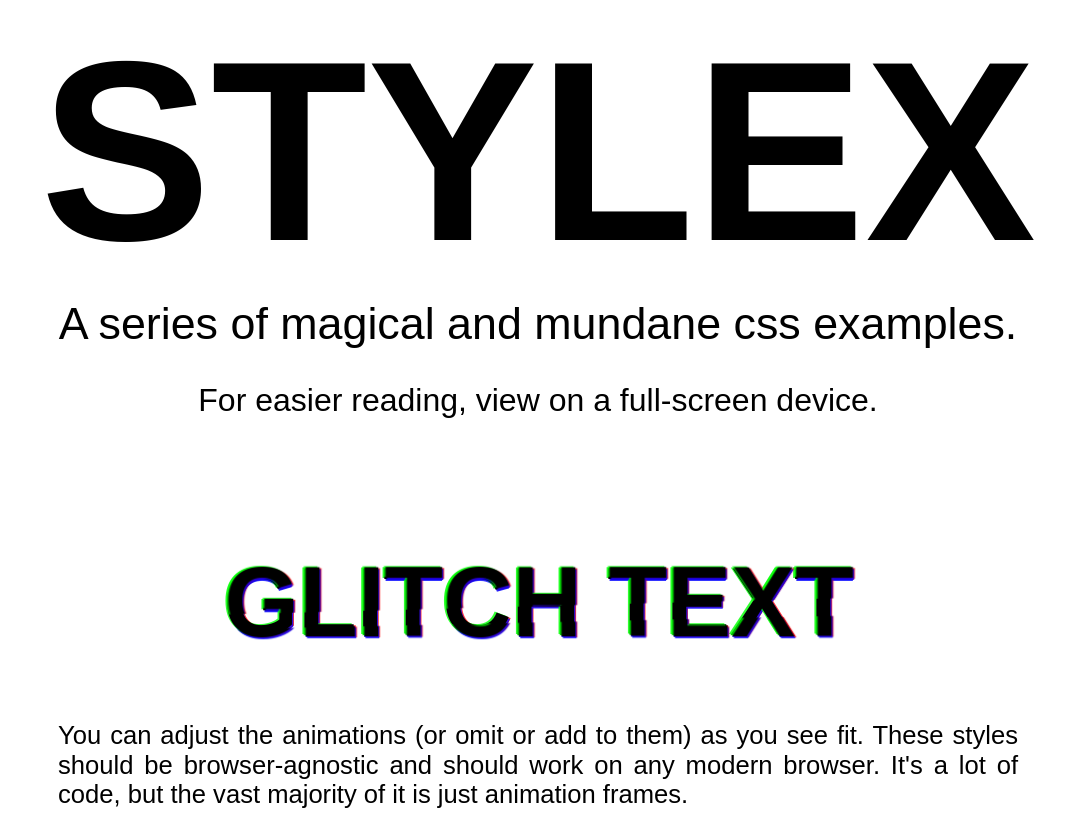
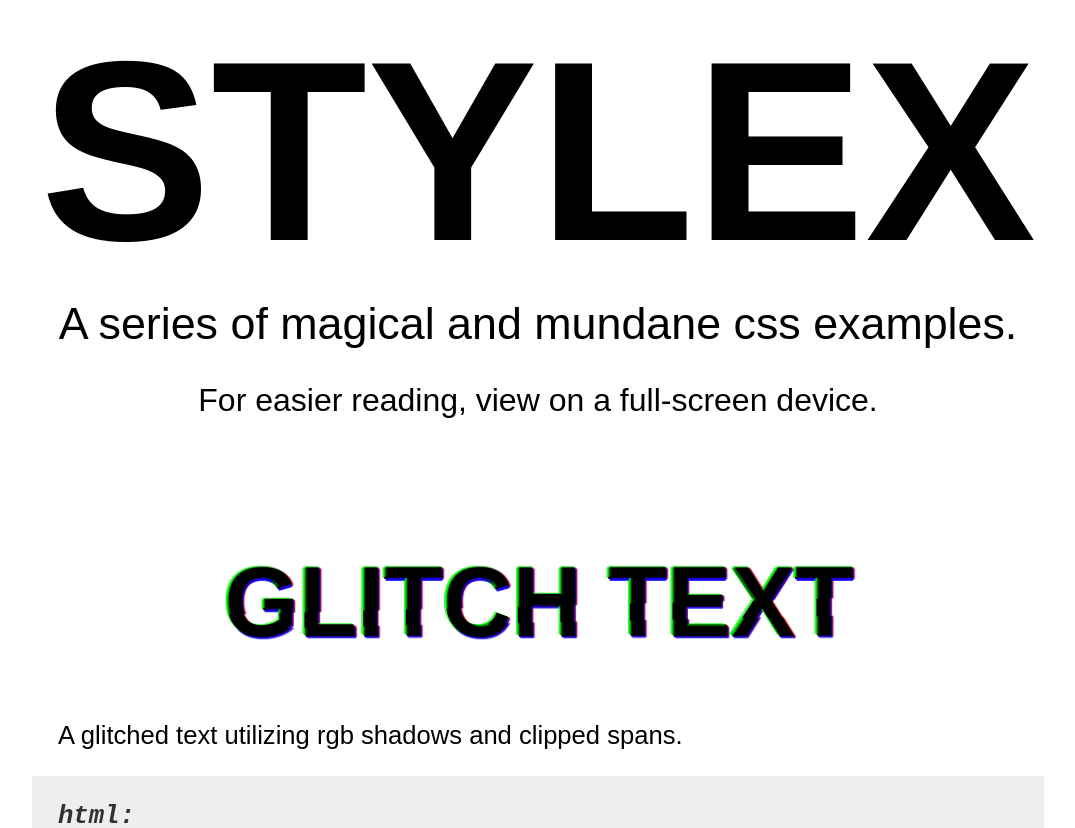
Before and after one commit to technicaldebtgames/stylex, a React (Create React App) app: page / in a window 1280 px wide. Shown: the part 124-952 px from the top of the page, without its empty margins (102-1177 px from the left). Built offline with nearby package versions, Linux system fonts and the light colour scheme.

Commit message:
:speech_balloon: Changed descriptions of examples

```diff
--- a/src/components/MainContent.js
+++ b/src/components/MainContent.js
@@ -21,7 +21,7 @@ function MainContent() {
           <div className='content-display'>
             <h1 className='glitch'><span aria-hidden='true'>Glitch text</span>Glitch text<span aria-hidden='true'>Glitch text</span></h1>
           </div>
-          <p className='content-p'>You can adjust the animations (or omit or add to them) as you see fit. These styles should be browser-agnostic and should work on any modern browser. It's a lot of code, but the vast majority of it is just animation frames.</p>
+          <p className='content-p'>A glitched text utilizing rgb shadows and clipped spans.</p>
           <code className='content-code'>
             <b><i>html:</i></b><br/><br/>
             &#60;h1 className='glitch'&#62;<br/>&nbsp;&nbsp;&#60;span aria-hidden='true'&#62;Glitch text&#60;/span&#62;<br/>&nbsp;&nbsp;Glitch text<br/>&nbsp;&nbsp;&#60;span aria-hidden='true'&#62;Glitch text&#60;/span&#62;<br/>&#60;/h1&#62;<br/><br/>
@@ -201,7 +201,7 @@ function MainContent() {
                 <div className='vapor-sunset'></div>
               </div>
           </div>
-          <p className='content-p'>Vaporwave.</p>
+          <p className='content-p'>A vaporwave sunset featuring gradient transitions and slight bezier curve animation speed manipulation.</p>
           <code className='content-code'>
             <b><i>html:</i></b><br/><br/>
             &#60;div className='vapor-sunset-container'&#62;<br/>
```
